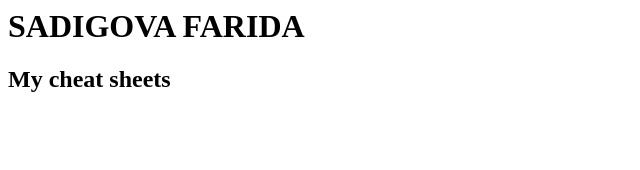
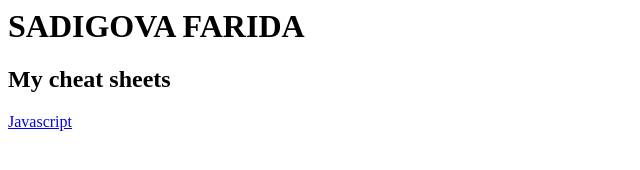
Before and after one commit to ironhacker-sadigova/ironhacker-sadigova.github.io, a plain HTML site: page index.html in a window 1280 px wide. Shown: the full height of the page, 0-640 px from the left. Drawn offline with Linux system fonts and the light colour scheme.

Commit message:
Update index.html

```diff
--- a/index.html
+++ b/index.html
@@ -1,3 +1,3 @@
 <h1> SADIGOVA FARIDA </h1>
 <h2> My cheat sheets </h1>
-<a href="https://hackmd.io/wP8H8cqzRiiLD7HINQg5Cg"Javascript</a>
+<a href="https://hackmd.io/wP8H8cqzRiiLD7HINQg5Cg">Javascript</a>
```
